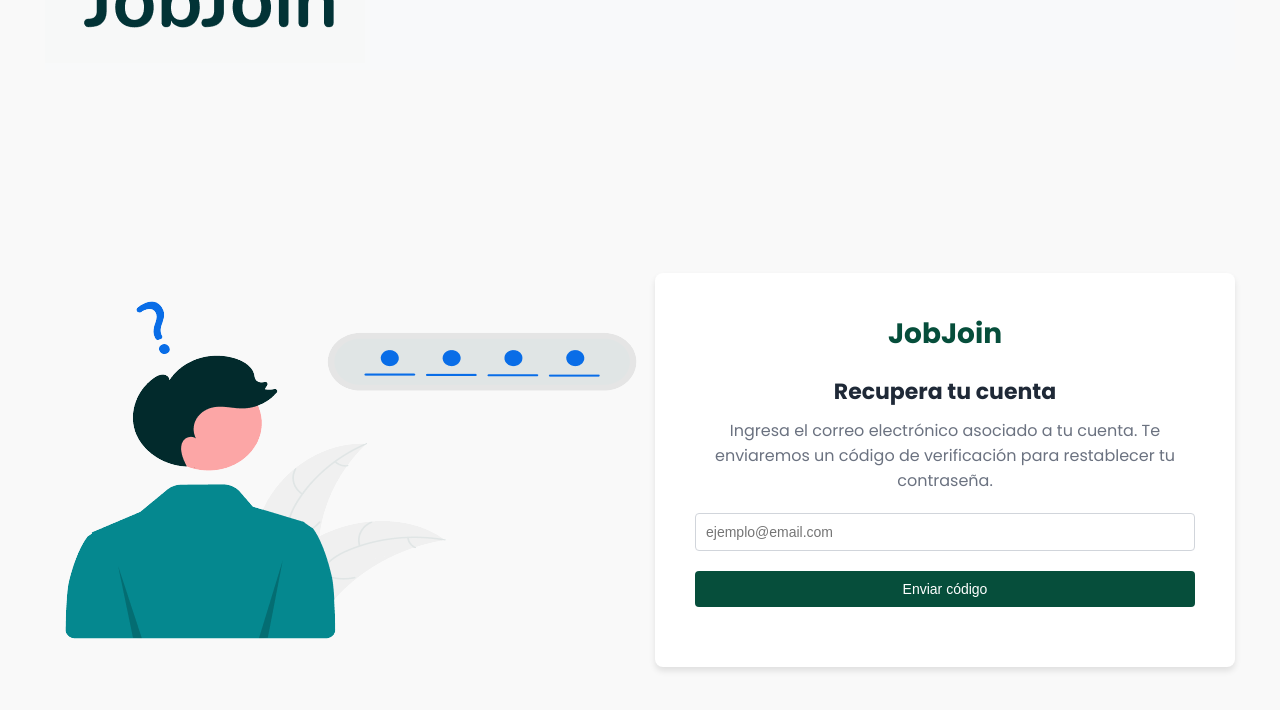
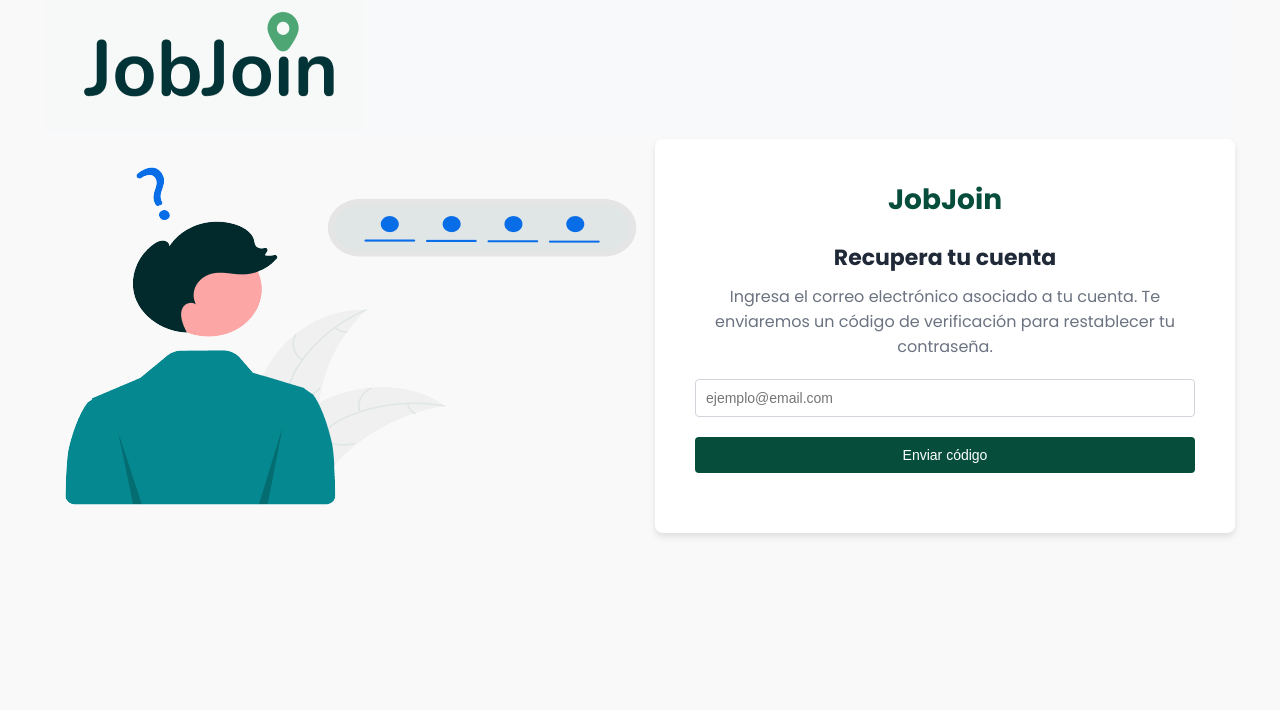
Before and after one commit to MarbeniX/JobJoin, a React (Vite) app: page /recuperarContrasena in a window 1280 px wide. Shown: the top 710 px of the page. Built offline with nearby package versions, Linux system fonts and the light colour scheme.

Commit message:
Fix Logo header

```diff
--- a/src/Css/RecuperarContrasena.css
+++ b/src/Css/RecuperarContrasena.css
@@ -25,7 +25,6 @@
     display: flex;
     justify-content: center;
     align-items: center;
-    height: 100vh;
     color: #1E1E1E;
 }
 
@@ -33,7 +32,7 @@
     display: flex;
     justify-content: center;
     align-items: center;
-    height: 100vh;
+    height: 90%;
     text-align: center;
 }
 .card {
```
